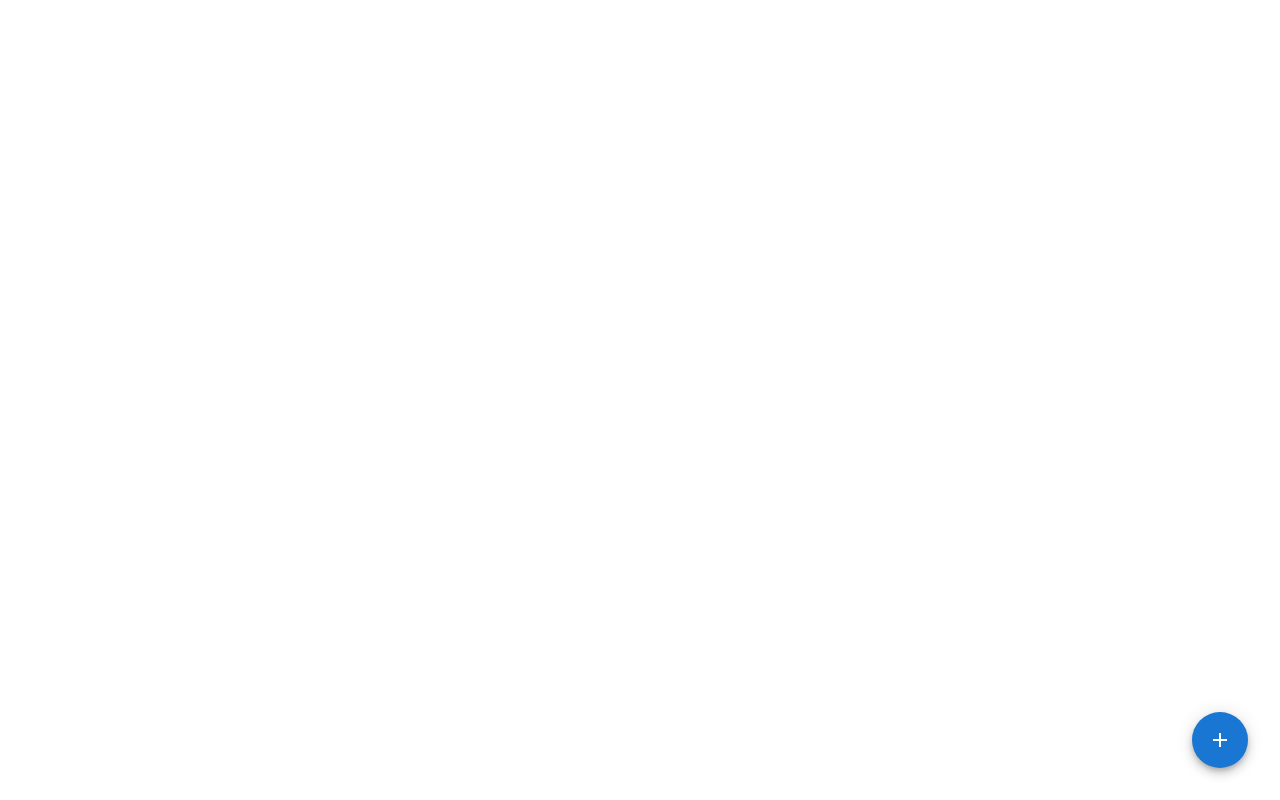
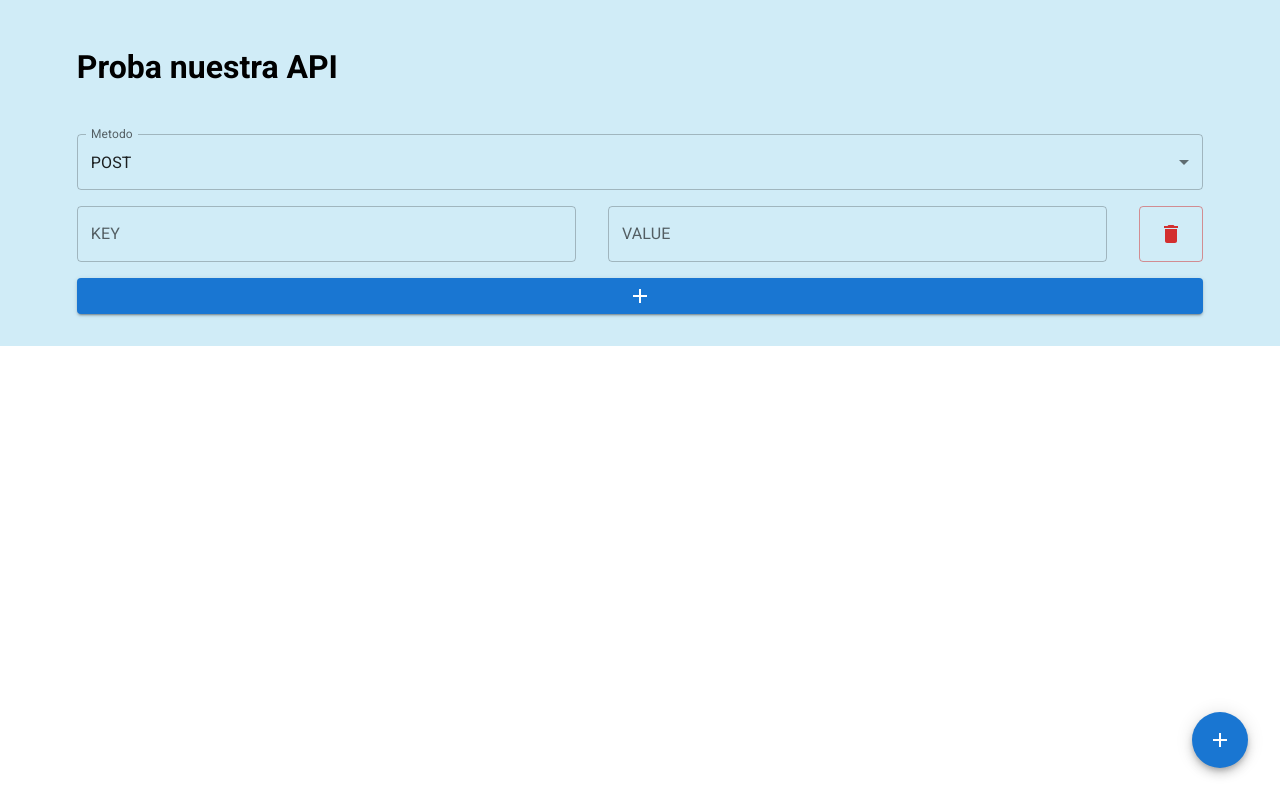
Before and after one commit to Libo033/super-api, a Next.js app: page / in a window 1280 px wide. Built offline with nearby package versions, Linux system fonts and the light colour scheme.

Commit message:
En proceso: componente inicio

```diff
--- a/src/app/page.module.css
+++ b/src/app/page.module.css
@@ -1,8 +1,9 @@
 .main {
-  display: flex;
-  flex-direction: column;
-  justify-content: space-between;
-  align-items: center;
-  padding: 6rem;
-  min-height: 100vh;
+  width: 100%;
+  background-color: #87ceeb63;
 }
+
+.main h1 {
+  padding-inline: 6%;
+  padding-block: 48px;
+}
--- a/src/app/page.tsx
+++ b/src/app/page.tsx
@@ -1,5 +1,11 @@
+import Inicio from "@/componentes/inicio/Inicio";
 import styles from "./page.module.css";
 
 export default function Home() {
-  return <main className={styles.main}></main>;
+  return (
+    <main className={styles.main}>
+      <h1>Proba nuestra API</h1>
+      <Inicio />
+    </main>
+  );
 }
--- /dev/null
+++ b/src/componentes/inicio/Inicio.tsx
@@ -0,0 +1,85 @@
+"use client";
+import React, { useState } from "react";
+import styles from "./page.module.css";
+import {
+  Button,
+  FormControl,
+  InputLabel,
+  MenuItem,
+  Select,
+  SelectChangeEvent,
+  TextField,
+} from "@mui/material";
+import { Add, Delete } from "@mui/icons-material";
+
+const InicioInputs: React.FC<{
+  value: number;
+  deleteThis: (v: number) => void;
+}> = ({ value, deleteThis }) => {
+  return (
+    <div className={styles.Inicio_Container}>
+      <TextField fullWidth variant="outlined" label="KEY" />
+      <TextField fullWidth variant="outlined" label="VALUE" />
+      <Button
+        variant="outlined"
+        color="error"
+        onClick={() => deleteThis(value)}
+      >
+        <Delete />
+      </Button>
+    </div>
+  );
+};
+
+const InicioMethod: React.FC<{
+  handleChange: (event: SelectChangeEvent) => void;
+  metodo: "POST" | "PUT" | "DELETE";
+}> = ({ handleChange, metodo }) => {
+  return (
+    <FormControl fullWidth>
+      <InputLabel id="demo-simple-select-label">Metodo</InputLabel>
+      <Select
+        labelId="demo-simple-select-label"
+        id="demo-simple-select"
+        label="Metodo"
+        value={metodo}
+        onChange={handleChange}
+      >
+        <MenuItem value={"POST"}>POST</MenuItem>
+        <MenuItem value={"PUT"}>PUT</MenuItem>
+        <MenuItem value={"DELETE"}>DELETE</MenuItem>
+      </Select>
+    </FormControl>
+  );
+};
+
+const Inicio = () => {
+  const [pares, setPares] = useState<number[]>([1]);
+  const [metodo, setMetodo] = useState<"POST" | "PUT" | "DELETE">("POST");
+
+  const handleChangeSelect = (e: SelectChangeEvent) => {
+    setMetodo(e.target.value as "POST" | "PUT" | "DELETE");
+  };
+
+  const handleAddPar = () => {
+    setPares([...pares, pares[pares.length - 1] + 1]);
+  };
+
+  const handleDelete = (v: number) => {
+    console.log(v);
+  };
+
+  return (
+    <div className={styles.Inicio}>
+      <InicioMethod handleChange={handleChangeSelect} metodo={metodo} />
+      {pares.map((p) => (
+        <InicioInputs key={p} value={p} deleteThis={handleDelete} />
+      ))}
+      <Button fullWidth variant="contained" onClick={handleAddPar}>
+        <Add />
+      </Button>
+    </div>
+  );
+};
+
+export default Inicio;
--- /dev/null
+++ b/src/componentes/inicio/page.module.css
@@ -0,0 +1,11 @@
+.Inicio {
+  width: 100%;
+  padding-inline: 6%;
+  padding-bottom: 32px;
+}
+
+.Inicio_Container {
+  padding-block: 16px;
+  display: flex;
+  gap: 32px;
+}
```
